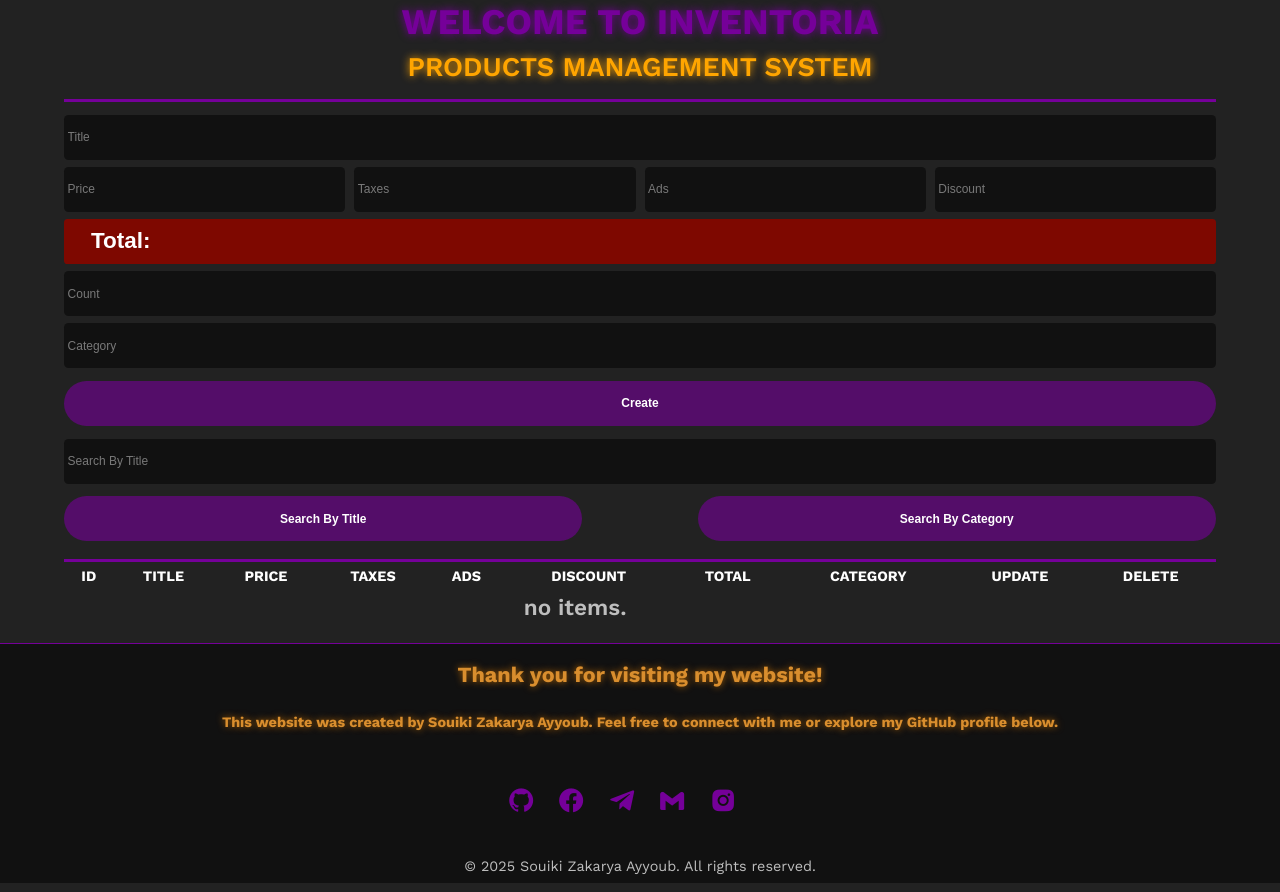
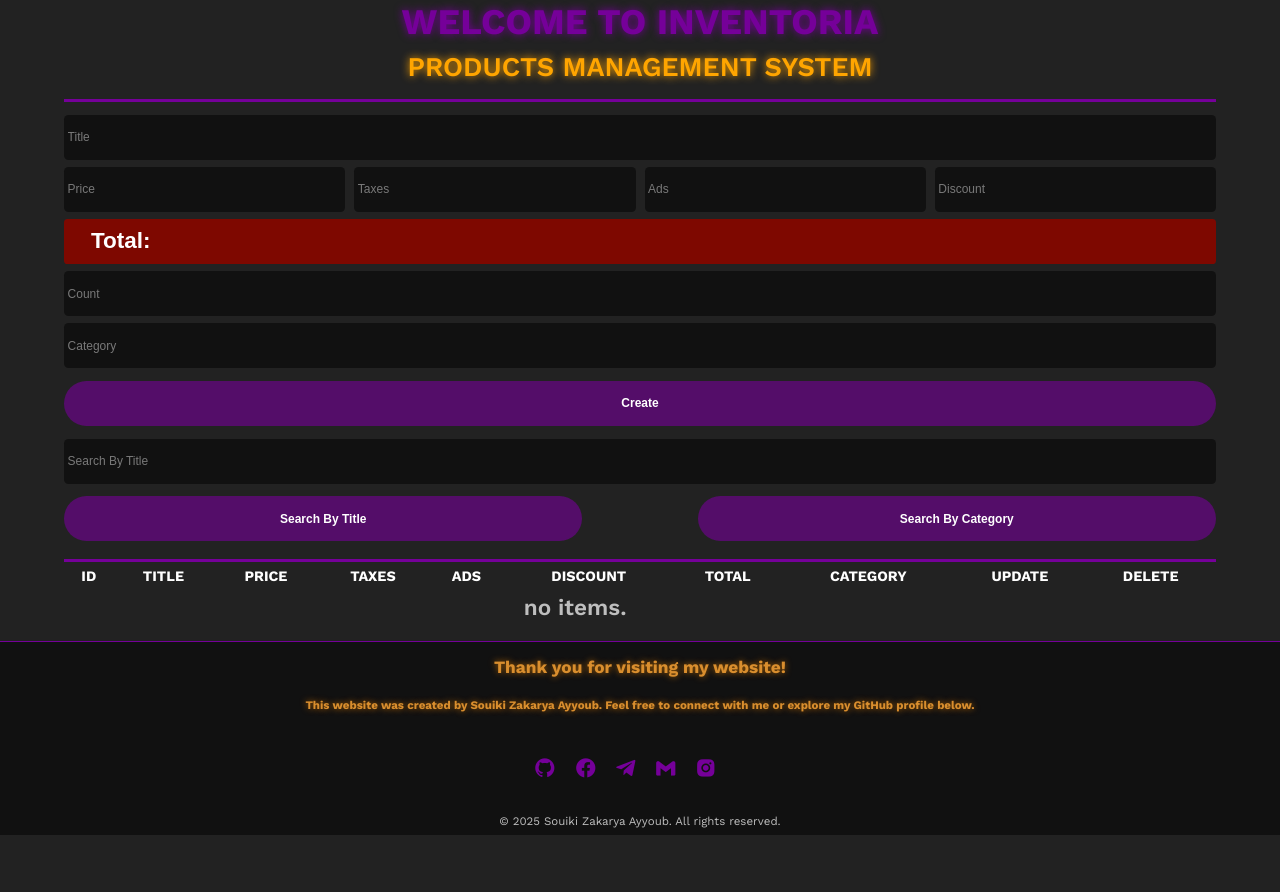
Before and after one commit to SK-AYYOUB/Inventoria, a plain HTML site: page index.html in a window 1280 px wide. After the commit the page ends 842 px from the top, so only its background shows below. Drawn offline with nearby package versions, Linux system fonts and the light colour scheme.

Commit message:
Add files via upload

```diff
--- a/js/main.js
+++ b/js/main.js
@@ -245,7 +245,7 @@ document.querySelectorAll("button#ok").forEach(button => {
 })
 
 onscroll = function(){
-    if(this.scrollY > 20){
+    if(this.scrollY > 700){
         goTop.classList.remove("hide");
     }
     else {
--- a/stylesheet/main.css
+++ b/stylesheet/main.css
@@ -312,6 +312,7 @@ button#deleteAll:hover {
 }
 
 div.footer {
+    zoom: 80%;
     position: relative;
     margin: 10px 0px 0px;
     padding: 10px;
```
